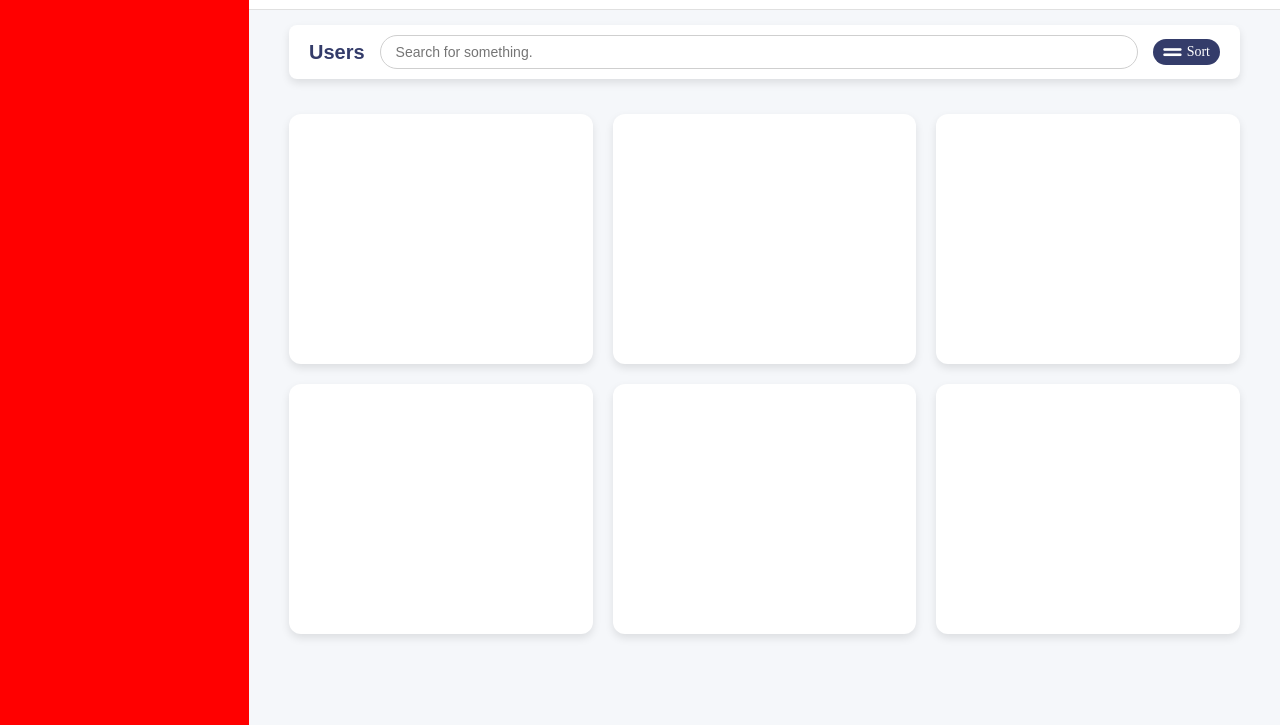
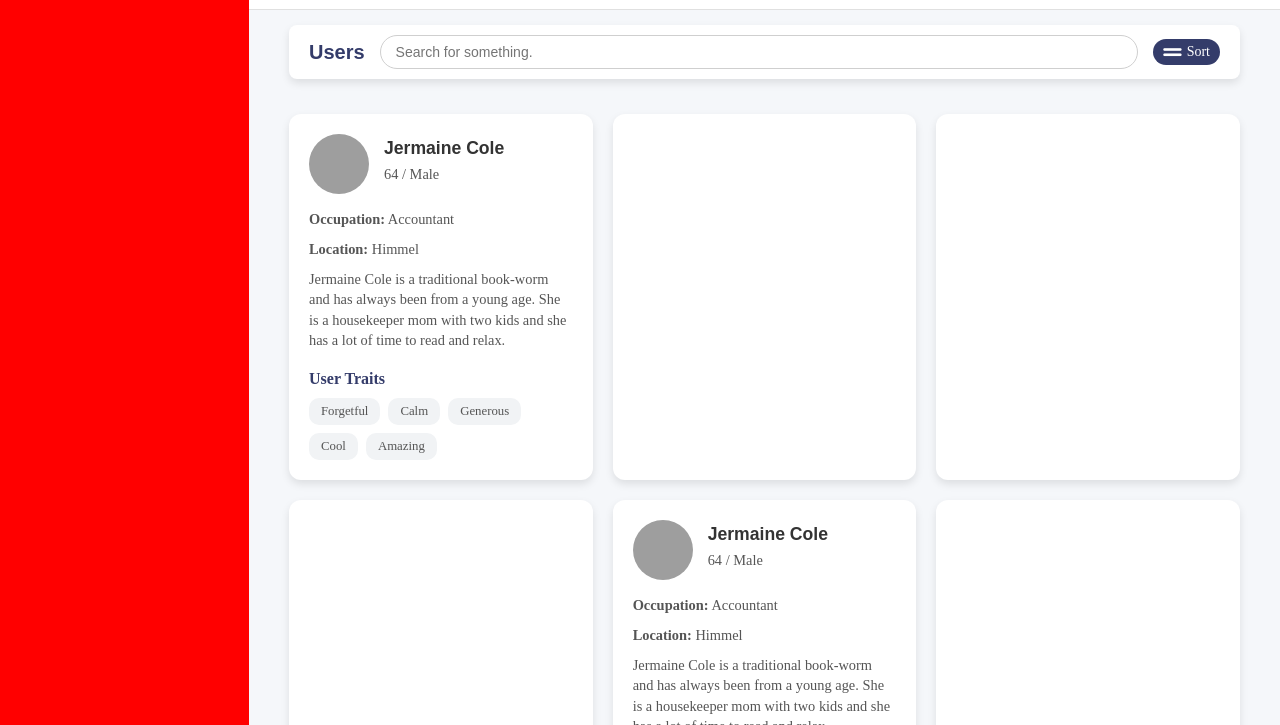
Before and after one commit to JintoKurian/MachineTestCardFilteration, a plain HTML site: page index.html in a window 1280 px wide. Shown: the part 75-800 px from the top of the page. Drawn offline with Linux system fonts and the light colour scheme; grey boxes are pictures that could not be loaded.

Commit message:
card-static-data-added

```diff
--- a/index.html
+++ b/index.html
@@ -45,8 +45,31 @@
             <div class="section">
                 <div class="cardContainer">
                     <div class="card">
+                        <div class="user-info">
+                            <img src="https://randomuser.me/api/portraits/women/1.jpg" alt="User Photo" class="user-photo">
+                            <div>
+                                <h3 class="user-name">Jermaine Cole</h3>
+                                <p class="user-age-gender">64 / Male</p>
+                            </div>
+                        </div>
 
+                        <p><strong>Occupation:</strong> <span>Accountant</span></p>
+                        <p><strong>Location:</strong> <span>Himmel</span></p>
+
+                        <p class="user-description">
+                            Jermaine Cole is a traditional book-worm and has always been from a young age. She is a housekeeper mom with two kids and she has a lot of time to read and relax.
+                        </p>
+
+                        <h4 class="user-traits-title">User Traits</h4>
+                        <div class="user-traits">
+                            <span class="trait">Forgetful</span>
+                            <span class="trait">Calm</span>
+                            <span class="trait">Generous</span>
+                            <span class="trait">Cool</span>
+                            <span class="trait">Amazing</span>
+                        </div>
                     </div>
+
                     <div class="card">
 
                     </div>
@@ -58,7 +81,29 @@
 
                     </div>
                     <div class="card">
+                        <div class="user-info">
+                            <img src="https://randomuser.me/api/portraits/women/1.jpg" alt="User Photo" class="user-photo">
+                            <div>
+                                <h3 class="user-name">Jermaine Cole</h3>
+                                <p class="user-age-gender">64 / Male</p>
+                            </div>
+                        </div>
 
+                        <p><strong>Occupation:</strong> <span>Accountant</span></p>
+                        <p><strong>Location:</strong> <span>Himmel</span></p>
+
+                        <p class="user-description">
+                            Jermaine Cole is a traditional book-worm and has always been from a young age. She is a housekeeper mom with two kids and she has a lot of time to read and relax.
+                        </p>
+
+                        <h4 class="user-traits-title">User Traits</h4>
+                        <div class="user-traits">
+                            <span class="trait">Forgetful</span>
+                            <span class="trait">Calm</span>
+                            <span class="trait">Generous</span>
+                            <span class="trait">Cool</span>
+                            <span class="trait">Amazing</span>
+                        </div>
                     </div>
                     <div class="card">
 
--- a/style.css
+++ b/style.css
@@ -131,10 +131,93 @@
     gap: 20px;
 }
 
+/* .card {
+    background-color: #FFFFFF;
+    border-radius: 12px;
+    box-shadow: 0px 4px 8px rgba(0, 0, 0, 0.1);
+    padding: 20px;
+    height: 250px;
+} */
+
+
+
 .card {
     background-color: #FFFFFF;
     border-radius: 12px;
     box-shadow: 0px 4px 8px rgba(0, 0, 0, 0.1);
     padding: 20px;
-    height: 250px;
+    height: auto;
+    overflow: hidden;
+    display: flex;
+    flex-direction: column;
+    justify-content: space-between;
 }
+
+
+.user-info {
+    display: flex;
+    align-items: center;
+    gap: 15px;
+    margin-bottom: 10px;
+}
+
+.user-photo {
+    width: 60px;
+    height: 60px;
+    border-radius: 50%;
+    flex-shrink: 0;
+}
+
+.user-name {
+    font-family: 'Nunito Sans', sans-serif;
+    font-size: 1.1rem;
+    font-weight: bold;
+    color: #333;
+    margin: 0;
+}
+
+.user-age-gender {
+    font-size: 0.9rem;
+    color: #777;
+    margin-top: 5px;
+}
+
+
+.card p {
+    font-size: 0.9rem;
+    color: #555;
+    line-height: 1.4;
+    margin: 5px 0;
+}
+
+.user-description {
+    font-size: 0.85rem;
+    color: #666;
+    margin-top: 10px;
+    line-height: 1.5;
+}
+
+
+.user-traits-title {
+    font-size: 1rem;
+    font-weight: bold;
+    color: #343C6A;
+    margin-top: 15px;
+}
+
+.user-traits {
+    display: flex;
+    flex-wrap: wrap;
+    gap: 8px;
+    margin-top: 10px;
+}
+
+.trait {
+    background-color: #F1F3F5;
+    color: #555;
+    font-size: 0.8rem;
+    padding: 6px 12px;
+    border-radius: 10px;
+    text-align: center;
+    white-space: nowrap;
+}
```
